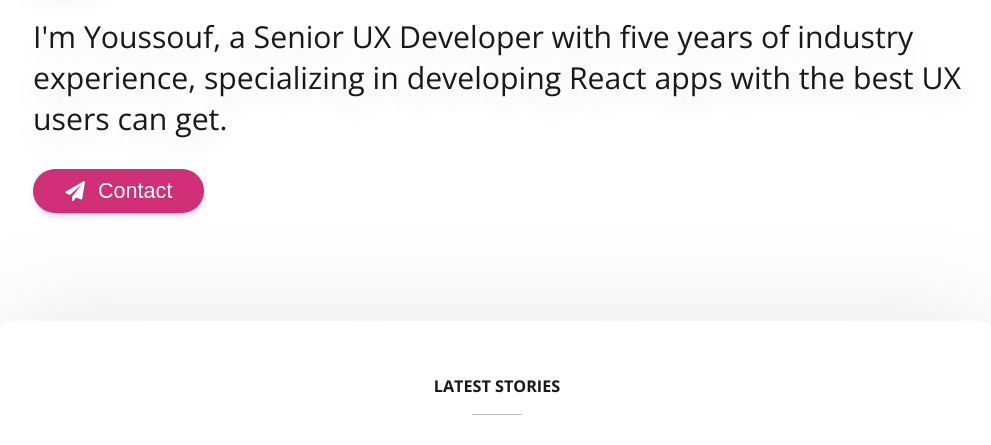
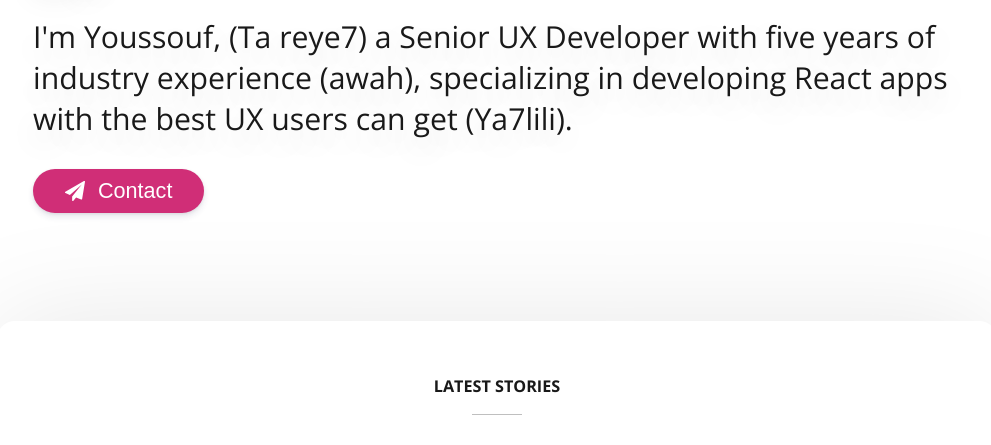
Before and after one commit to geeksblabla/jam-demo, a Gatsby site: page / in a window 1280 px wide. Shown: the part 160-605 px from the top of the page, without its empty margins (143-1134 px from the left). Built offline with nearby package versions, Linux system fonts and the light colour scheme; Gatsby itself is replaced by a stand-in of ours; some packages are replaced by stand-ins of ours.

Commit message:
Update index.js

```diff
--- a/src/pages/index.js
+++ b/src/pages/index.js
@@ -51,9 +51,9 @@
       <Hero>
         <h1>Hi.</h1>
         <p>
-          I&apos;m Youssouf, a Senior UX Developer with five years of industry
-          experience, specializing in developing React apps with the best UX
-          users can get.
+          I&apos;m Youssouf, (Ta reye7) a Senior UX Developer with five years of industry
+          experience (awah), specializing in developing React apps with the best UX
+          users can get (Ya7lili).
         </p>
         <Link to="/contact">
           <Button big>
```
